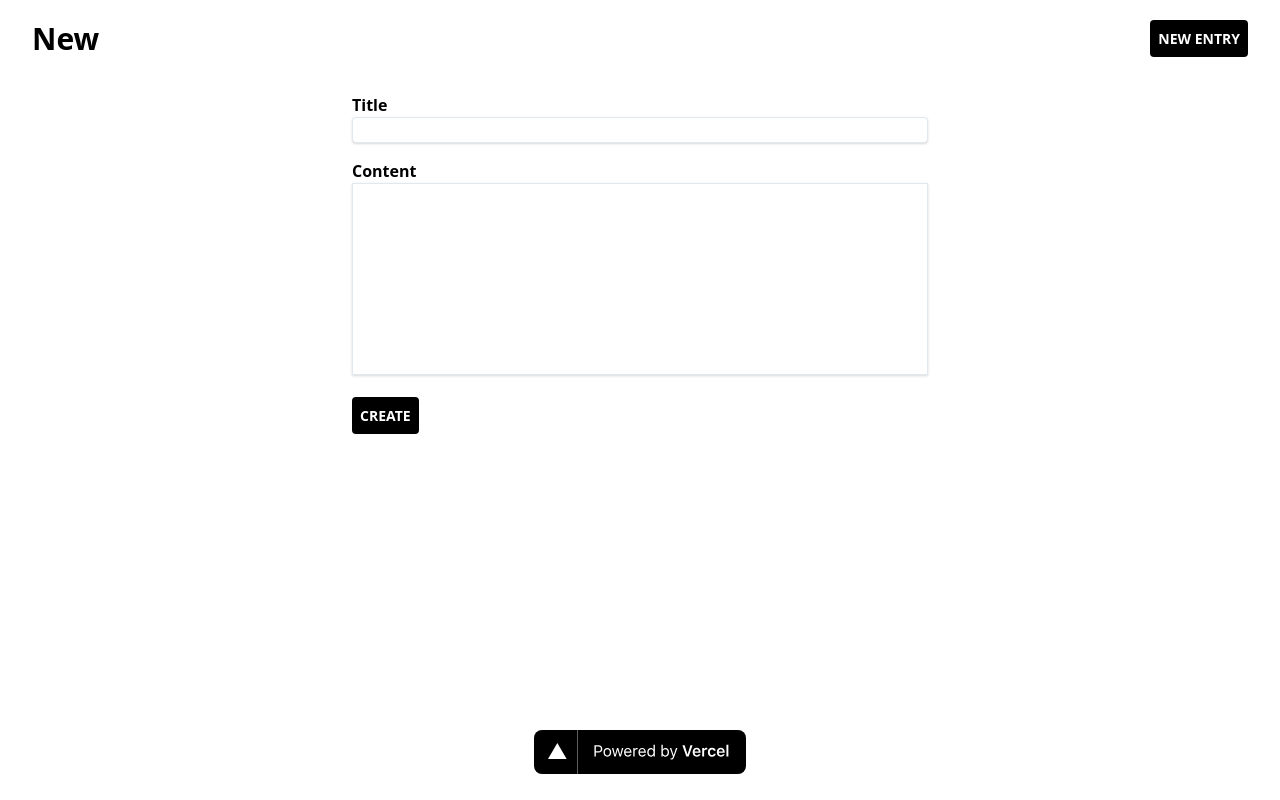
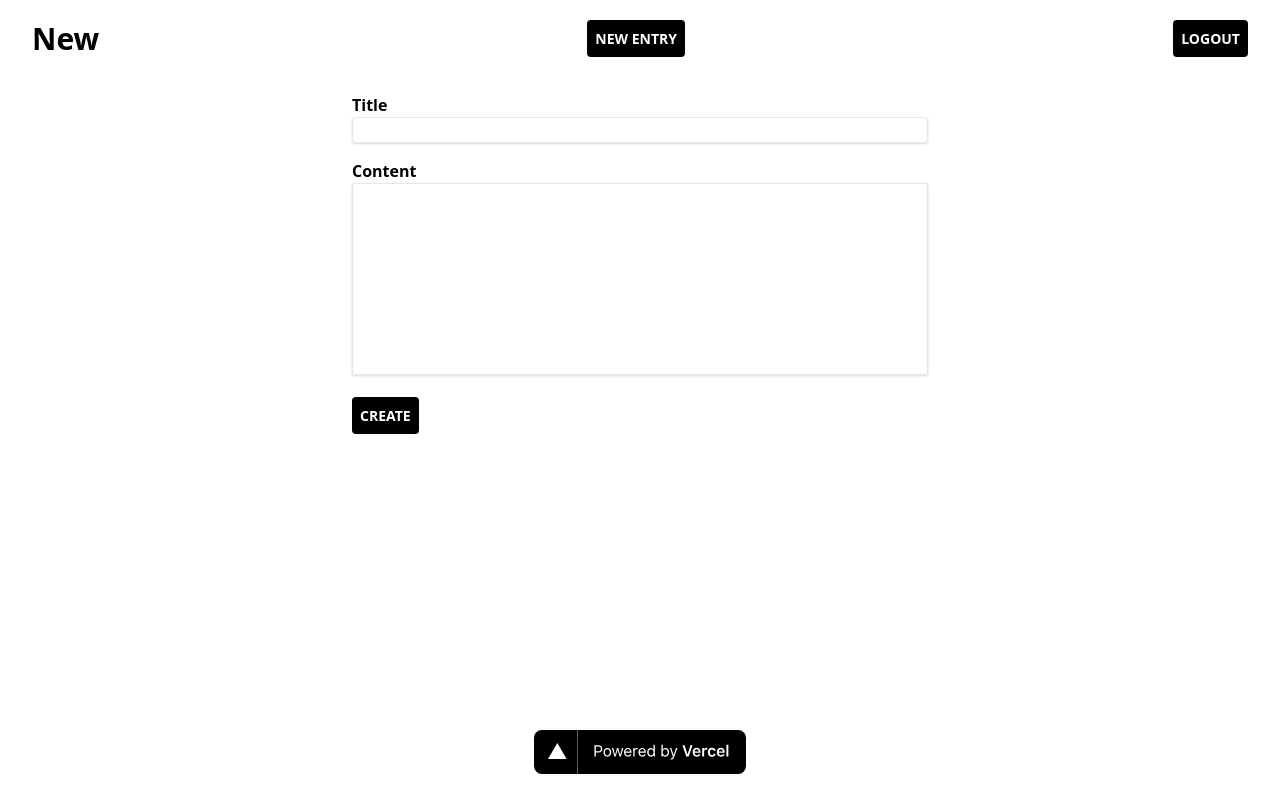
Before and after one commit to onetrickwolf/booking-nextjs-app, a Next.js app: page /new in a window 1280 px wide. Built offline with nearby package versions, Linux system fonts and the light colour scheme.

Commit message:
simple logout handler

```diff
--- a/components/nav/index.tsx
+++ b/components/nav/index.tsx
@@ -1,6 +1,20 @@
 import Link from 'next/link'
 import Container from '@/components/container'
 import ButtonLink from '@/components/button-link'
+import Button from "@/components/button";
+import Router from "next/router";
+
+function logoutHandler(e) {
+  e.preventDefault()
+  try {
+    if (process.browser) {
+      localStorage.removeItem('user');
+    }
+    Router.push('/')
+  } catch (e) {
+    throw Error(e.message)
+  }
+}
 
 export default function Nav({ title = 'Entries' }) {
   return (
@@ -11,6 +25,9 @@ export default function Nav({ title = 'Entries' }) {
             <a className="font-bold text-3xl">{title}</a>
           </Link>
           <ButtonLink href="/new">New Entry</ButtonLink>
+          <Button onClick={logoutHandler}>
+            Logout
+          </Button>
         </div>
       </nav>
     </Container>
```
